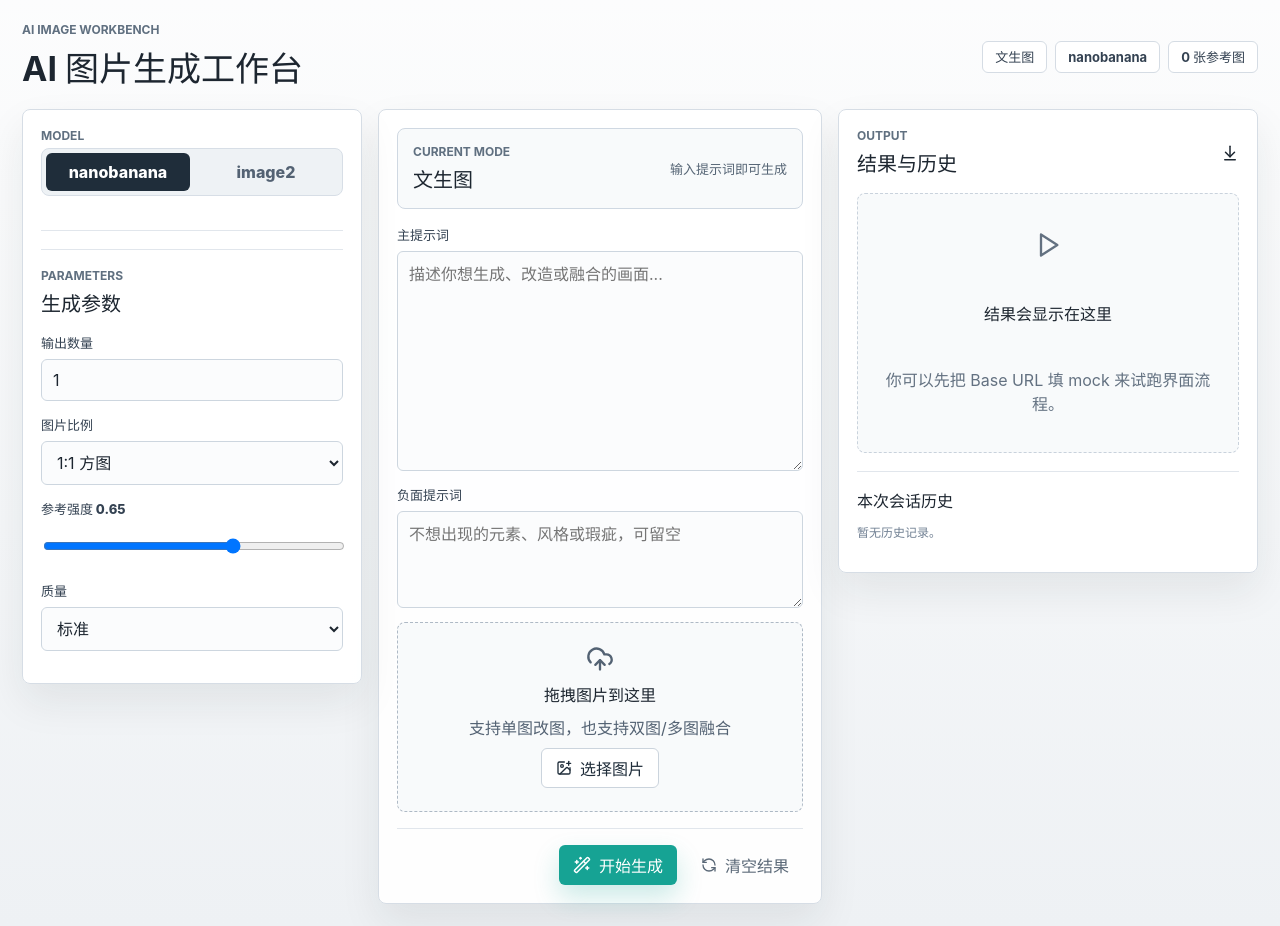
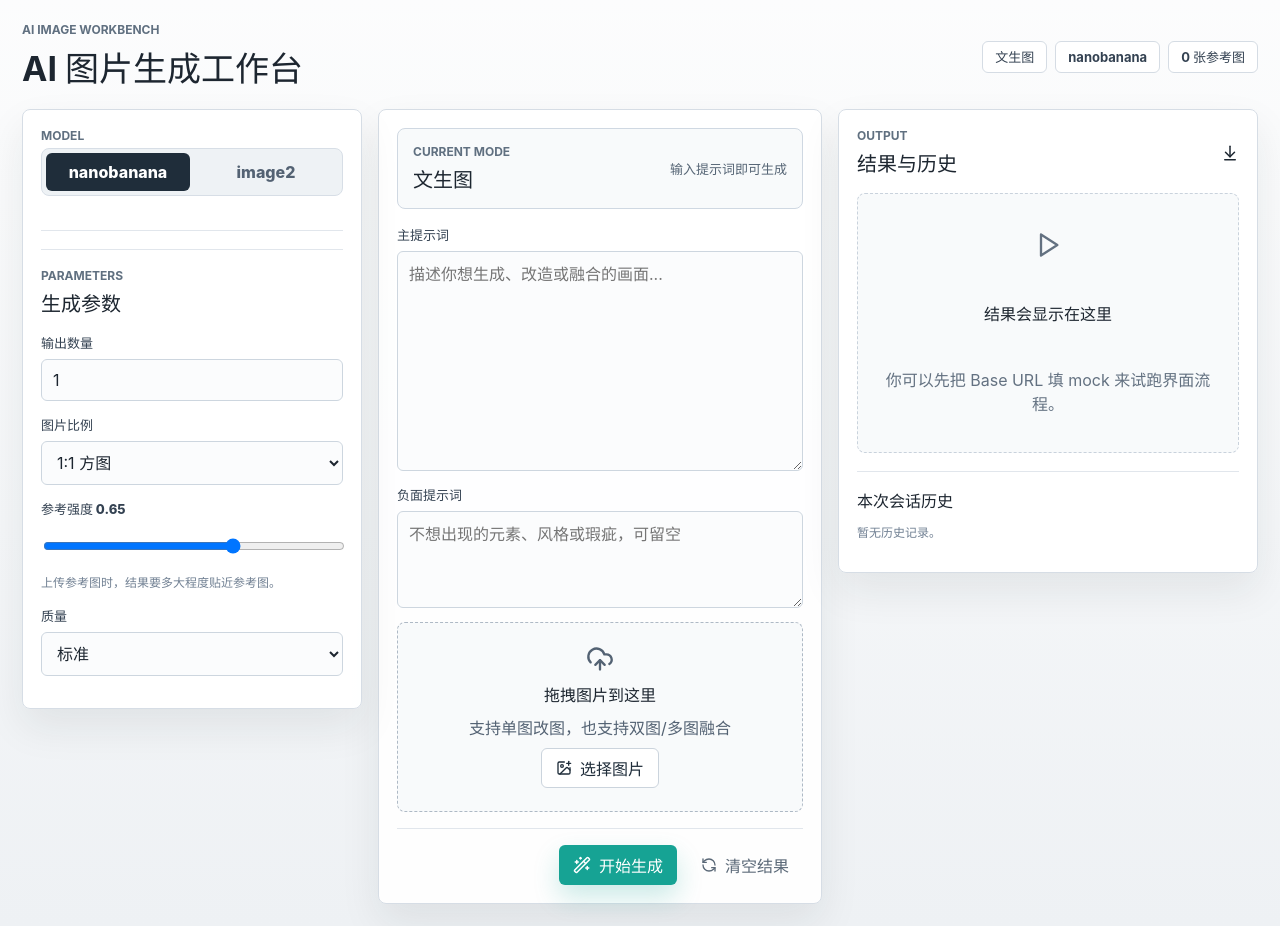
Before and after one commit to kangyutian/image-workbench, a React (Vite) app: page / in a window 1280 px wide. Built offline with nearby package versions, Linux system fonts and the light colour scheme.

Commit message:
Add reference strength helper text

```diff
--- a/src/App.tsx
+++ b/src/App.tsx
@@ -453,6 +453,7 @@ function App() {
               onChange={(event) => setStrength(Number(event.target.value))}
               type="range"
             />
+              <small>上传参考图时，结果要多大程度贴近参考图。</small>
           </label>
 
           <label className="field">
```
